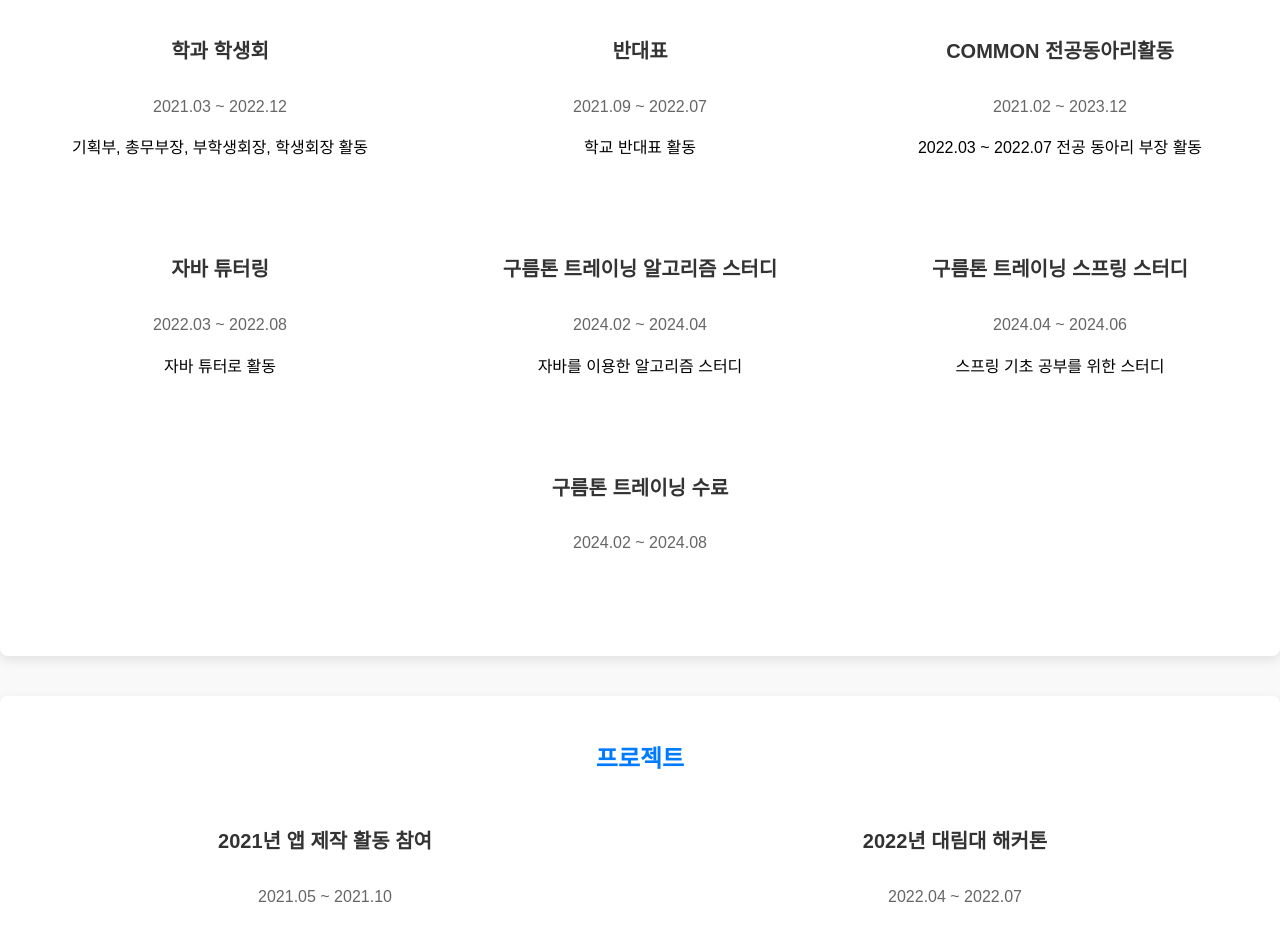
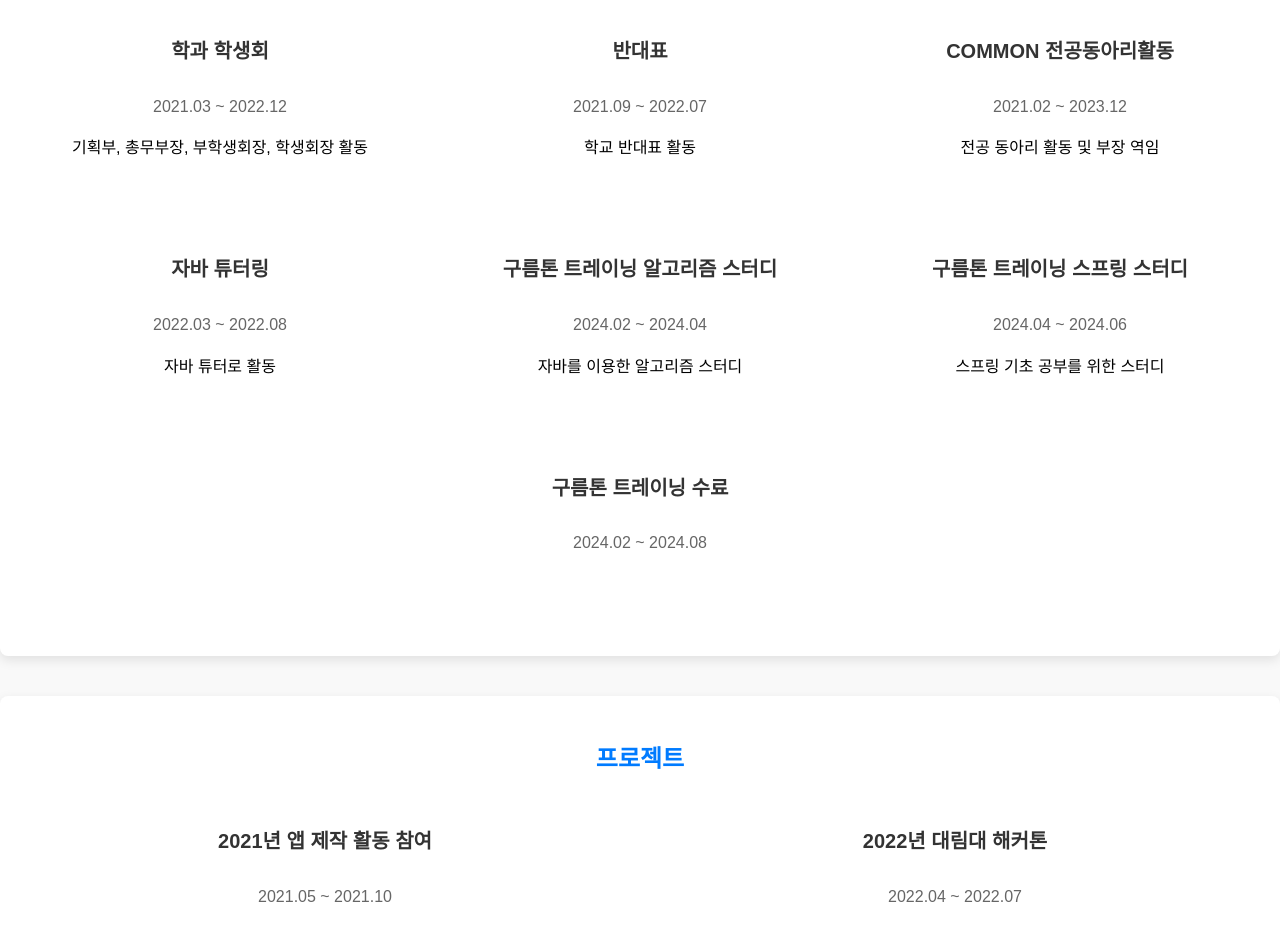
Before and after one commit to KimSuMin123/dev-resume-site, a React (Create React App) app: page / in a window 1280 px wide. Shown: the part 2880-3807 px from the top of the page. Built offline with nearby package versions, Linux system fonts and the light colour scheme; the HTML template or start-up script is replaced by a standard one.

Commit message:
Update ExperienceActivities.js

```diff
--- a/src/components/ExperienceActivities.js
+++ b/src/components/ExperienceActivities.js
@@ -42,7 +42,7 @@ const ExperienceActivities = () => {
           <div style={activityItemStyle}>
             <h4 style={activityTitleStyle}>COMMON 전공동아리활동</h4>
             <p style={dateStyle}>2021.02 ~ 2023.12</p>
-            <p>2022.03 ~ 2022.07 전공 동아리 부장 활동</p>
+            <p>전공 동아리 활동 및 부장 역임</p>
           </div>
 
           <div style={activityItemStyle}>
```
